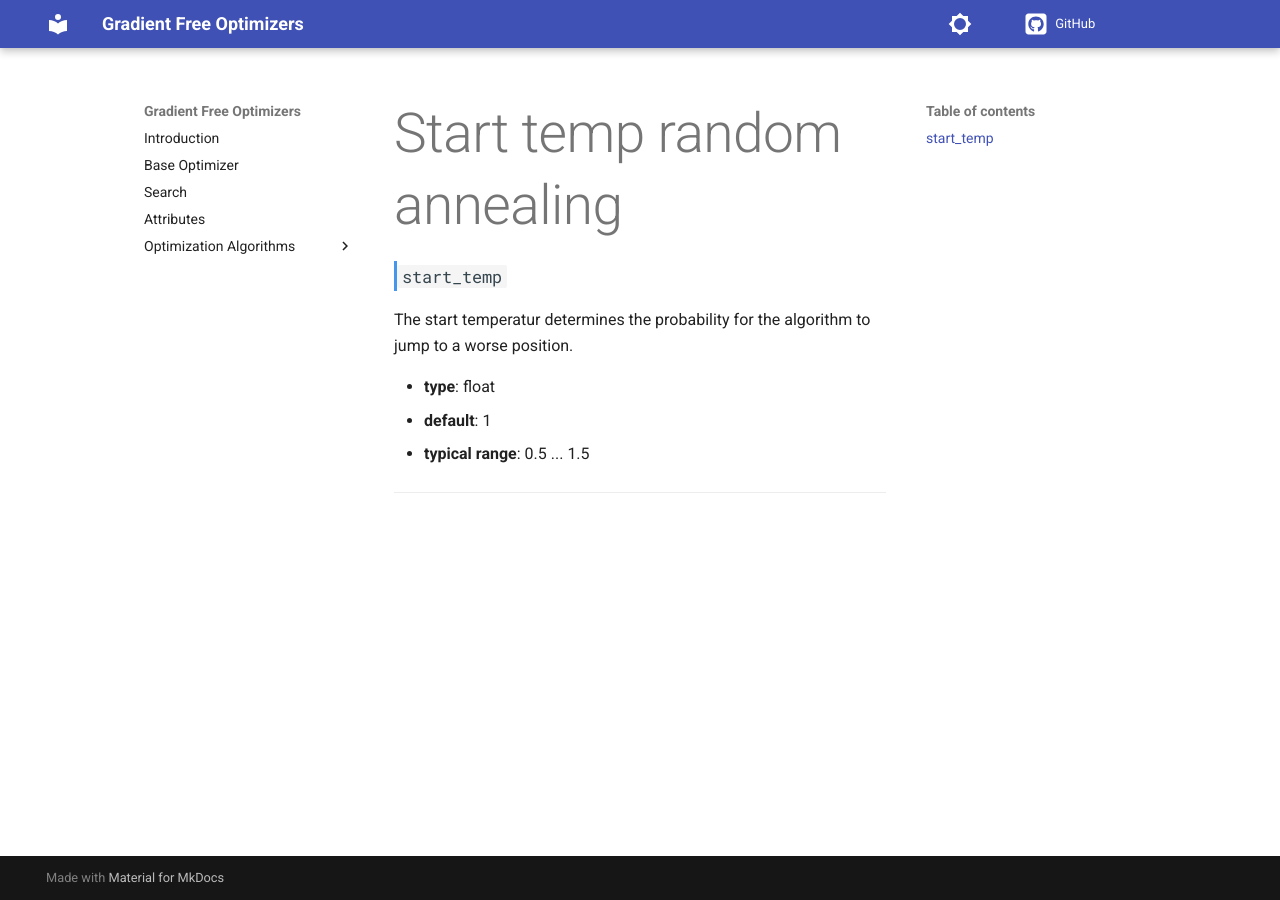
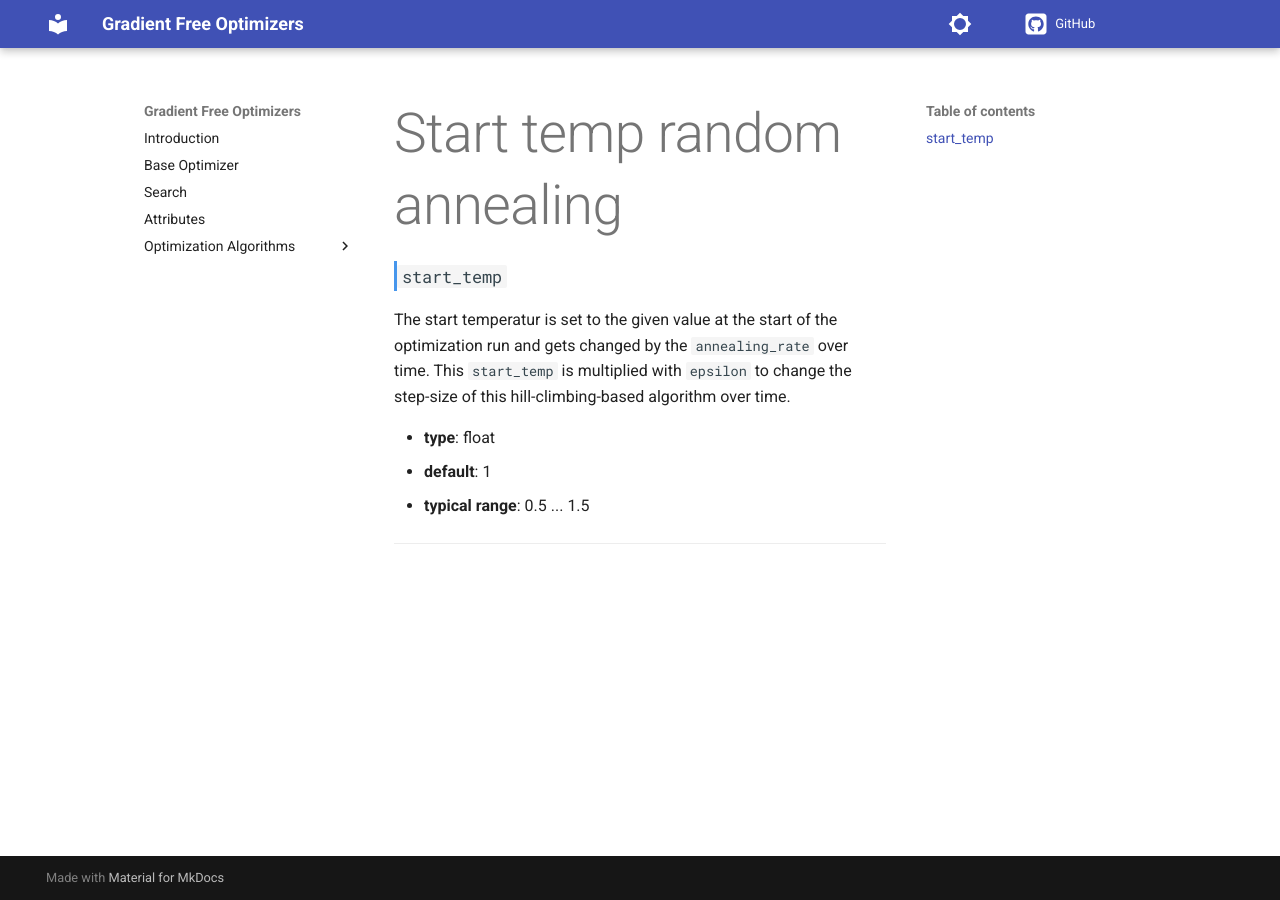
Before and after one commit to SimonBlanke/gradient-free-optimizers-documentation, an MkDocs documentation site: the page built from docs/parameters/start_temp_random_annealing.md, in a window 1280 px wide. Built offline with MkDocs 1.6.1 and Material for MkDocs 9.7.7, drawn with Linux system fonts in a browser that asks for light colours; comment, search, counter and statistics services are not loaded; the version menu is left out.

Commit message:
update random annealing

```diff
--- a/docs/parameters/start_temp_random_annealing.md
+++ b/docs/parameters/start_temp_random_annealing.md
@@ -1,6 +1,6 @@
 ### `start_temp`
 
-The start temperatur determines the probability for the algorithm to jump to a worse position.
+The start temperatur is set to the given value at the start of the optimization run and gets changed by the `annealing_rate` over time. This `start_temp` is multiplied with `epsilon` to change the step-size of this hill-climbing-based algorithm over time.
 
   - **type**: float
   - **default**: 1
```
Also changed, not shown: docs/optimizers/random_annealing.md (+15 -3 lines).
